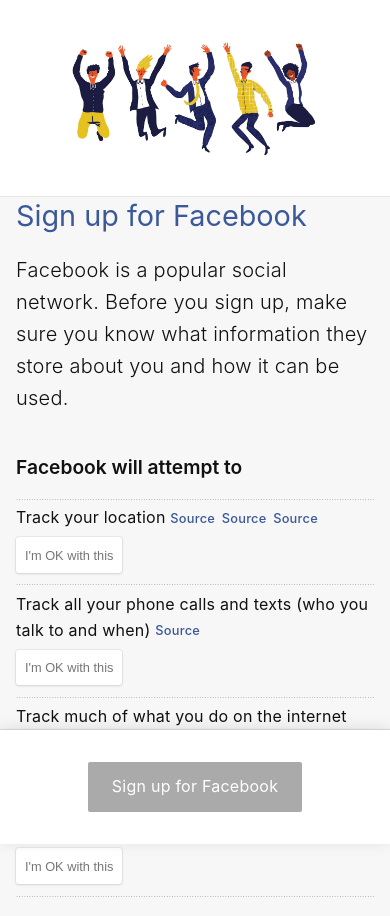
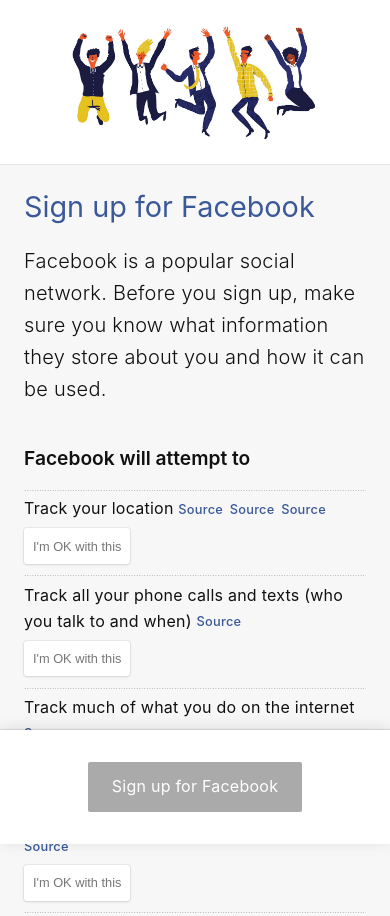
Before and after one commit to martenbjork/sign-up-for-facebook, a plain HTML site: page index.html in a window 390 px wide. Shown: the top 916 px of the page. Drawn offline with Linux system fonts and the light colour scheme.

Commit message:
Mobile layout improvements

```diff
--- a/index.html
+++ b/index.html
@@ -225,13 +225,16 @@
         font-size: 16px;
       }
       #cover {
-        padding: 2em 0;
+        padding: 1em 0;
       }
       #cover img {
         max-width: 70%;
       }
       #wrapper {
-        padding: 1px 1em 9em;
+        padding: 1.5em 1.5em 9em;
+      }
+      #wrapper ul>li {
+        padding: .4em 0;
       }
       h1 {
         font-size: 1.8em;
```
